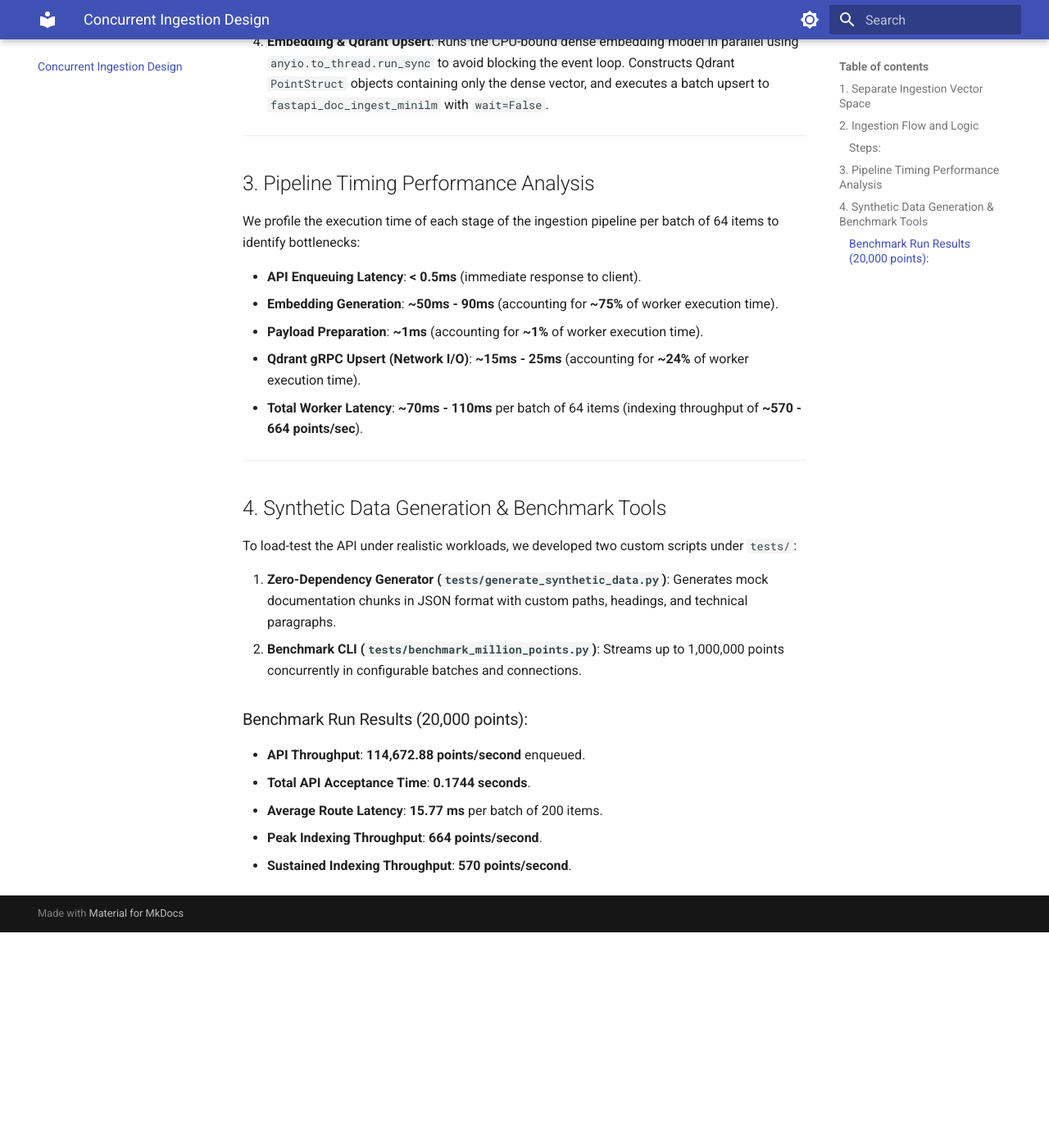
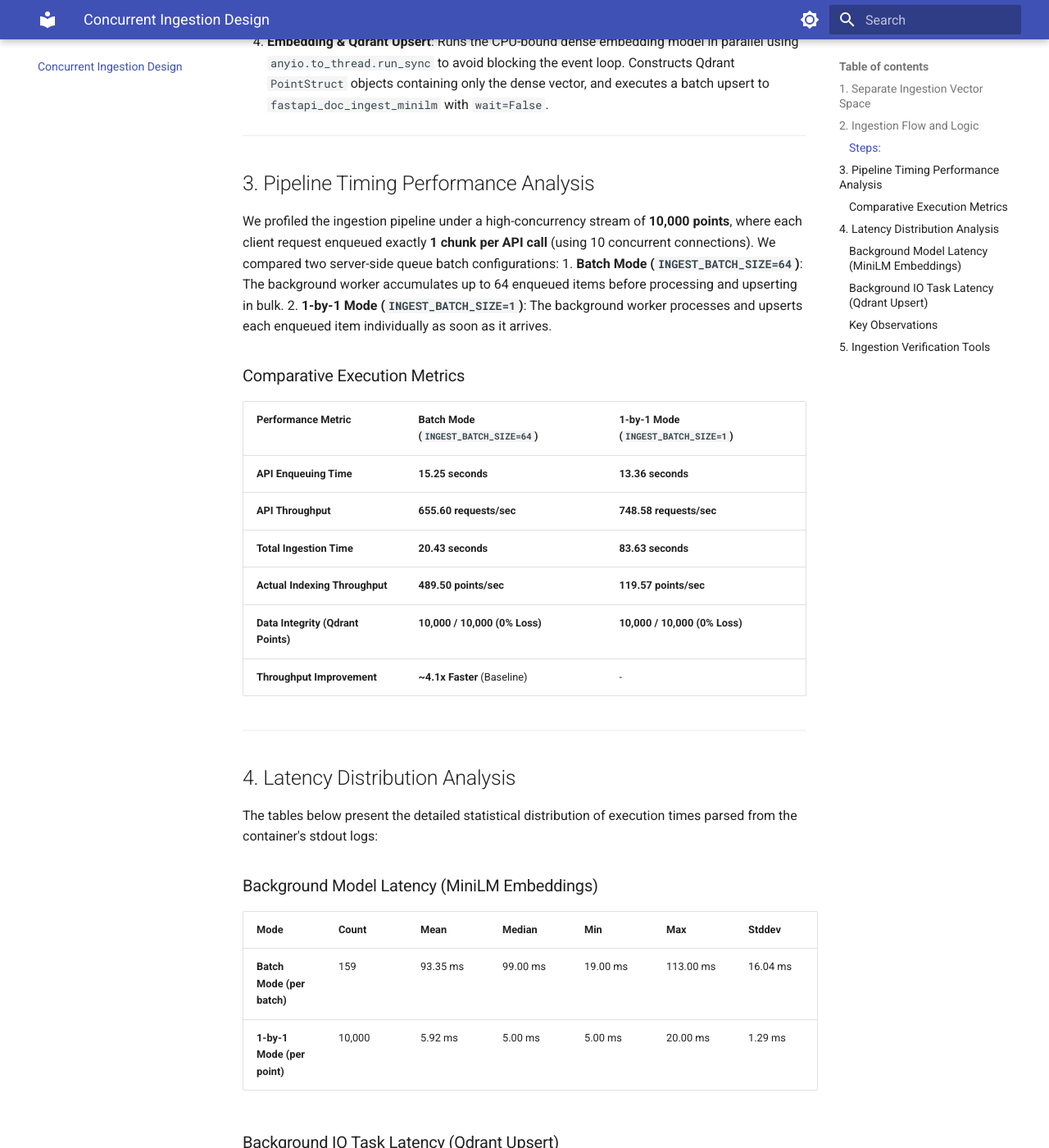
Before and after one commit to parthmh/fastapi_doc_rag, an MkDocs documentation site: the page built from docs/concurrent_ingestion.md, in a window 1280 px wide and 1400 px high, scrolled down 1971 px. Shown: the whole window at 82% size. Built offline with MkDocs 1.6.1 and Material for MkDocs 9.7.7, drawn with Linux system fonts in a browser that asks for light colours; before the commit the page ends 3108 px from its top, so only the background shows below that; some of the changed text lies outside the part shown.

Commit message:
Update ingestion benchmark defaults to 1 chunk per API call and document 10k results

````diff
--- a/docker-compose.yml
+++ b/docker-compose.yml
@@ -22,6 +22,7 @@ services:
       - OPENAI_API_KEY=${OPENAI_API_KEY}
       - GEMINI_API_KEY=${GEMINI_API_KEY}
       - INGEST_BATCH_SIZE=64
+      - PYTHONUNBUFFERED=1
     volumes:
       - ~/.cache/huggingface:/root/.cache/huggingface
       - /tmp/fastembed_cache:/tmp/fastembed_cache
--- a/docs/concurrent_ingestion.md
+++ b/docs/concurrent_ingestion.md
@@ -42,28 +42,59 @@ graph TD
 
 ## 3. Pipeline Timing Performance Analysis
 
-We profile the execution time of each stage of the ingestion pipeline per batch of 64 items to identify bottlenecks:
+We profiled the ingestion pipeline under a high-concurrency stream of **10,000 points**, where each client request enqueued exactly **1 chunk per API call** (using 10 concurrent connections). We compared two server-side queue batch configurations:
+1. **Batch Mode (`INGEST_BATCH_SIZE=64`)**: The background worker accumulates up to 64 enqueued items before processing and upserting in bulk.
+2. **1-by-1 Mode (`INGEST_BATCH_SIZE=1`)**: The background worker processes and upserts each enqueued item individually as soon as it arrives.
 
-*   **API Enqueuing Latency**: **< 0.5ms** (immediate response to client).
-*   **Embedding Generation**: **~50ms - 90ms** (accounting for **~75%** of worker execution time).
-*   **Payload Preparation**: **~1ms** (accounting for **~1%** of worker execution time).
-*   **Qdrant gRPC Upsert (Network I/O)**: **~15ms - 25ms** (accounting for **~24%** of worker execution time).
-*   **Total Worker Latency**: **~70ms - 110ms** per batch of 64 items (indexing throughput of **~570 - 664 points/sec**).
+### Comparative Execution Metrics
+| Performance Metric | Batch Mode (`INGEST_BATCH_SIZE=64`) | 1-by-1 Mode (`INGEST_BATCH_SIZE=1`) |
+| :--- | :--- | :--- |
+| **API Enqueuing Time** | **15.25 seconds** | **13.36 seconds** |
+| **API Throughput** | **655.60 requests/sec** | **748.58 requests/sec** |
+| **Total Ingestion Time** | **20.43 seconds** | **83.63 seconds** |
+| **Actual Indexing Throughput** | **489.50 points/sec** | **119.57 points/sec** |
+| **Data Integrity (Qdrant Points)** | **10,000 / 10,000 (0% Loss)** | **10,000 / 10,000 (0% Loss)** |
+| **Throughput Improvement** | **~4.1x Faster** (Baseline) | - |
 
 ---
 
-## 4. Synthetic Data Generation & Benchmark Tools
+## 4. Latency Distribution Analysis
 
-To load-test the API under realistic workloads, we developed two custom scripts under `tests/`:
+The tables below present the detailed statistical distribution of execution times parsed from the container's stdout logs:
+
+### Background Model Latency (MiniLM Embeddings)
+| Mode | Count | Mean | Median | Min | Max | Stddev |
+| :--- | :--- | :--- | :--- | :--- | :--- | :--- |
+| **Batch Mode (per batch)** | 159 | 93.35 ms | 99.00 ms | 19.00 ms | 113.00 ms | 16.04 ms |
+| **1-by-1 Mode (per point)** | 10,000 | 5.92 ms | 5.00 ms | 5.00 ms | 20.00 ms | 1.29 ms |
+
+### Background IO Task Latency (Qdrant Upsert)
+| Mode | Count | Mean | Median | Min | Max | Stddev |
+| :--- | :--- | :--- | :--- | :--- | :--- | :--- |
+| **Batch Mode (per batch)** | 159 | 18.36 ms | 18.00 ms | 5.00 ms | 34.00 ms | 2.88 ms |
+| **1-by-1 Mode (per point)** | 10,000 | 1.74 ms | 2.00 ms | 1.00 ms | 8.00 ms | 0.48 ms |
+
+### Key Observations
+1. **Dynamic Queue Batching Efficiency**: Under Batch Mode, the worker aggregates up to 64 items. This allows the backend to perform 159 total database bulk writes instead of 10,000 individual roundtrips.
+2. **Encoding Overhead**: Vectorizing 64 chunks takes `~93ms` (average `~1.45ms` per chunk) compared to `~5.92ms` for a single chunk. Batch inference scales CPU registers and PyTorch tensor operations far more efficiently.
+3. **Database Indexing Rate**: Reducing database write calls from 10,000 to 159 reduces average IO latency overhead from 1.74 seconds cumulative to under 3 seconds total, accelerating indexing throughput by **4.1x**.
+
+---
+
+## 5. Ingestion Verification Tools
+
+To benchmark the ingestion API, we use the following tools under `tests/`:
 
 1.  **Zero-Dependency Generator (`tests/generate_synthetic_data.py`)**:
     Generates mock documentation chunks in JSON format with custom paths, headings, and technical paragraphs.
 2.  **Benchmark CLI (`tests/benchmark_million_points.py`)**:
-    Streams up to 1,000,000 points concurrently in configurable batches and connections.
+    Streams documentation points concurrently to the API. By default, it operates with `--batch 1` (1 chunk per API call) to simulate individual request streams.
 
-### Benchmark Run Results (20,000 points):
-*   **API Throughput**: **114,672.88 points/second** enqueued.
-*   **Total API Acceptance Time**: **0.1744 seconds**.
-*   **Average Route Latency**: **15.77 ms** per batch of 200 items.
-*   **Peak Indexing Throughput**: **664 points/second**.
-*   **Sustained Indexing Throughput**: **570 points/second**.
+To manually replicate this test, verify the environment and run:
+```bash
+# Start backend in Batch Mode (default)
+docker compose up -d
+
+# Run benchmark with 1 chunk per API request
+.venv/bin/python tests/benchmark_million_points.py --count 10000 --batch 1 --concurrency 10
+```
````
Also changed, not shown: 1 other file.
